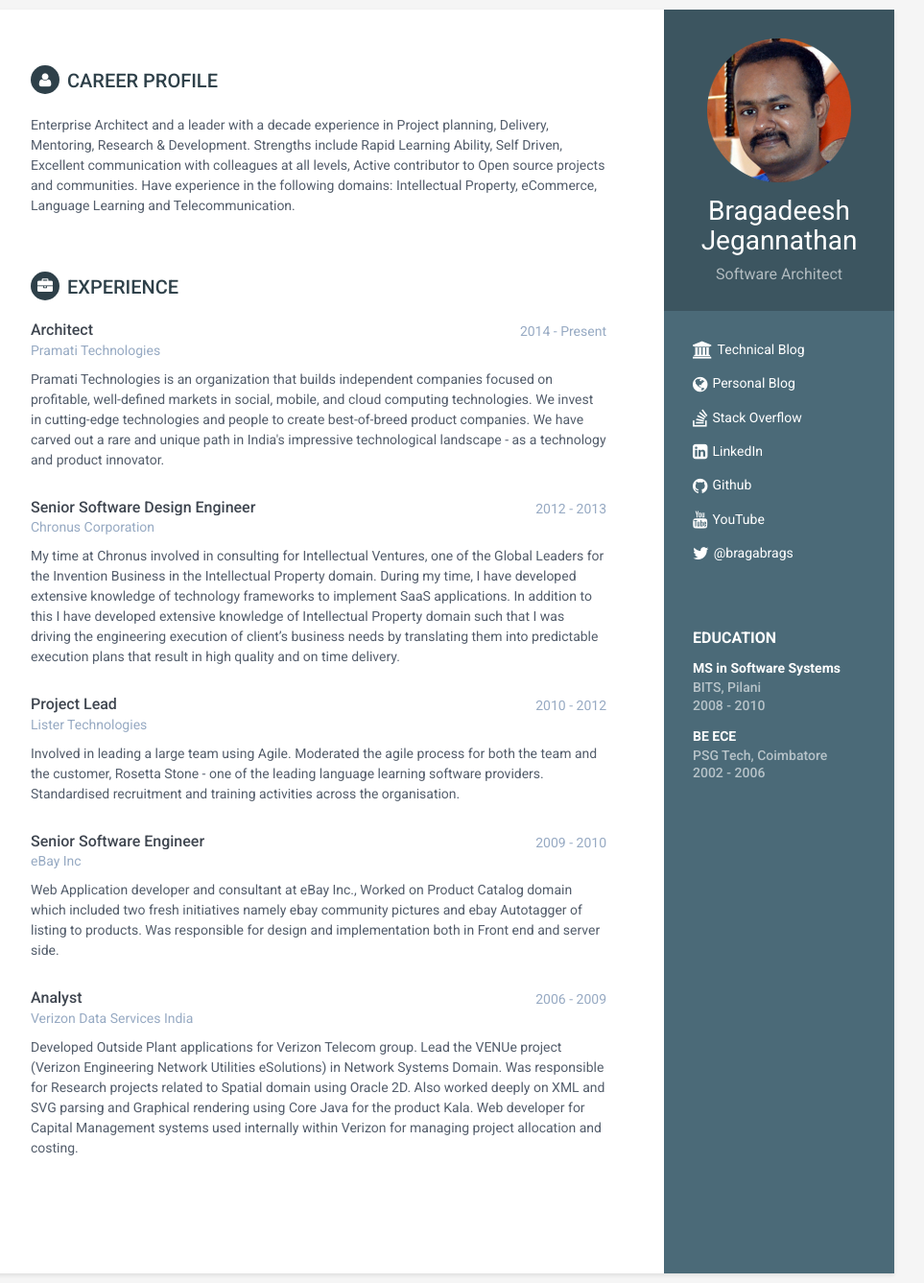
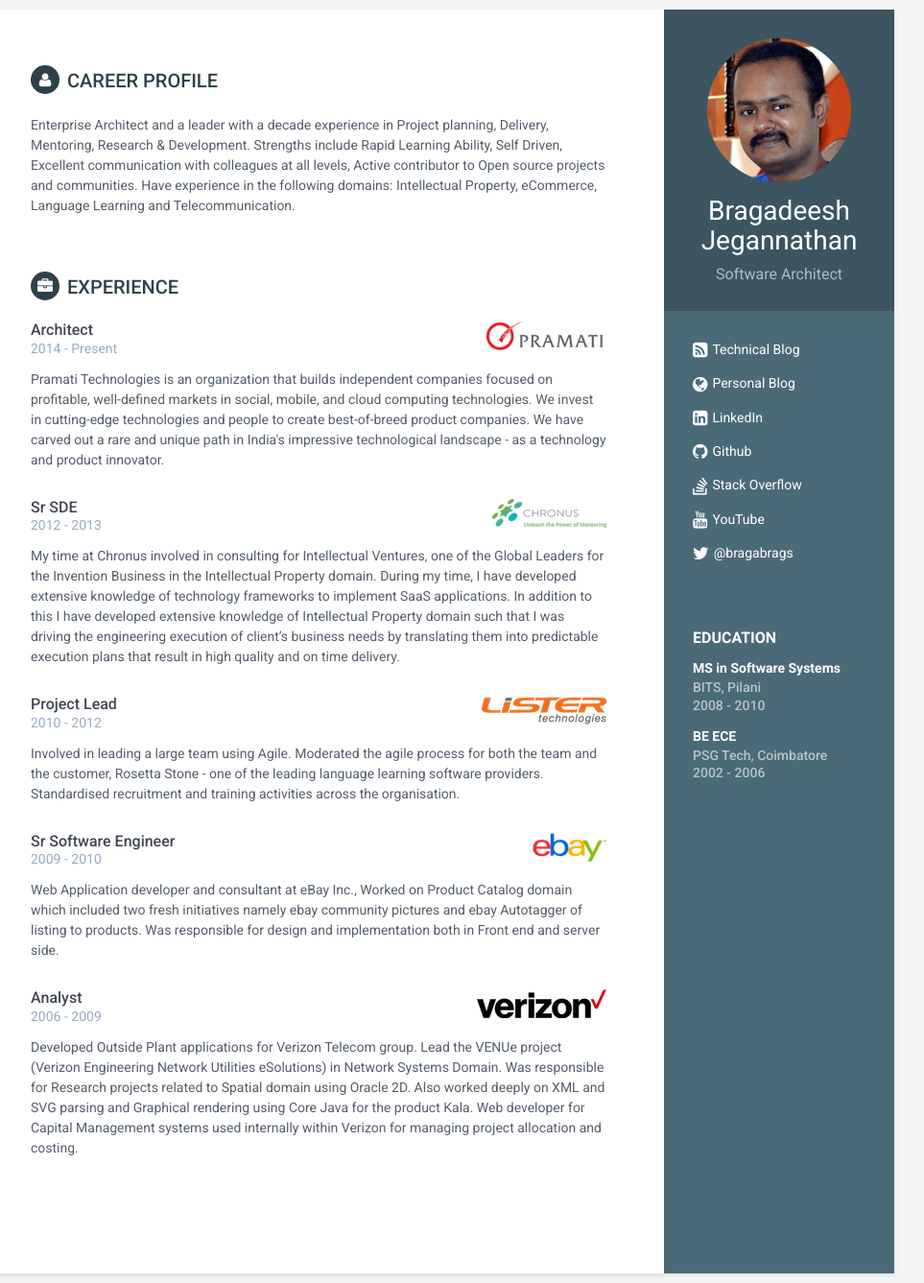
Before and after one commit to bragboy/bragboy.github.io, a Jekyll site: the page built from index.html, in a window 1280 px wide. Shown: the whole page at 96% size, without its empty margins (188-1151 px from the left). Built offline with Jekyll 4.4.1, drawn with Linux system fonts in a browser that asks for light colours.

Commit message:
Adding png icons against companies

```diff
--- a/_includes/experience.html
+++ b/_includes/experience.html
@@ -4,10 +4,14 @@
 <div class="item">
   <div class="meta">
     <div class="upper-row">
+      <div class='job-description'>
         <h3 class="job-title">Architect</h3>
-      <div class="time">2014 - Present</div>
+        <div class="company">2014 - Present</div>
+      </div>
+      <div class="time">
+        <img class='company-logo' src="{{site.baseurl}}/assets/images/pramati.png"/>
+      </div>
     </div><!--//upper-row-->
-    <div class="company">Pramati Technologies</div>
   </div><!--//meta-->
   <div class="details">
       <p>Pramati Technologies is an organization that builds independent companies focused on profitable, well-defined markets in social, mobile, and cloud computing technologies. We invest in cutting-edge technologies and people to create best-of-breed product companies. We have carved out a rare and unique path in India's impressive technological landscape - as a technology and product innovator.</p>
@@ -17,10 +21,14 @@
 <div class="item">
   <div class="meta">
     <div class="upper-row">
-            <h3 class="job-title">Senior Software Design Engineer</h3>
-            <div class="time">2012 - 2013</div>
+      <div class='job-description'>
+        <h3 class="job-title">Sr SDE</h3>
+        <div class="company">2012 - 2013</div>
+      </div>
+      <div class="time">
+        <img class='company-logo' src="{{site.baseurl}}/assets/images/chronus.png"/>
+      </div>
     </div><!--//upper-row-->
-        <div class="company">Chronus Corporation</div>
   </div><!--//meta-->
   <div class="details">
       <p>My time at Chronus involved in consulting for Intellectual Ventures, one of the Global Leaders for the Invention Business in the Intellectual Property domain. During my time, I have developed extensive knowledge of technology frameworks to implement SaaS applications. In addition to this I have developed extensive knowledge of Intellectual Property domain such that I was driving the engineering execution of client’s business needs by translating them into predictable execution plans that result in high quality and on time delivery.</p>
@@ -31,10 +39,14 @@
 <div class="item">
   <div class="meta">
     <div class="upper-row">
+      <div class='job-description'>
         <h3 class="job-title">Project Lead</h3>
-        <div class="time">2010 - 2012</div>
+        <div class="company">2010 - 2012</div>
+      </div>
+      <div class="time">
+        <img class='company-logo' src="{{site.baseurl}}/assets/images/lister.png"/>
+      </div>
     </div><!--//upper-row-->
-    <div class="company">Lister Technologies</div>
   </div><!--//meta-->
   <div class="details">
       <p>Involved in leading a large team using Agile. Moderated the agile process for both the team and the customer, Rosetta Stone - one of the leading language learning software providers. Standardised recruitment and training activities across the organisation.</p>
@@ -44,10 +56,14 @@
 <div class="item">
   <div class="meta">
     <div class="upper-row">
-        <h3 class="job-title">Senior Software Engineer</h3>
-        <div class="time">2009 - 2010</div>
+      <div class='job-description'>
+        <h3 class="job-title">Sr Software Engineer</h3>
+        <div class="company">2009 - 2010</div>
+      </div>
+      <div class="time">
+        <img class='company-logo' src="{{site.baseurl}}/assets/images/ebay.png"/>
+      </div>
     </div><!--//upper-row-->
-    <div class="company">eBay Inc</div>
   </div><!--//meta-->
   <div class="details">
       <p>Web Application developer and consultant at eBay Inc., Worked on Product Catalog domain which included two fresh initiatives namely ebay community pictures and ebay Autotagger of listing to products. Was responsible for design and implementation both in Front end and server side.</p>
@@ -57,10 +73,14 @@
 <div class="item">
   <div class="meta">
     <div class="upper-row">
+      <div class='job-description'>
         <h3 class="job-title">Analyst</h3>
-        <div class="time">2006 - 2009</div>
+        <div class="company">2006 - 2009</div>
+      </div>
+      <div class="time">
+        <img class='company-logo' src="{{site.baseurl}}/assets/images/verizon.png"/>
+      </div>
     </div><!--//upper-row-->
-    <div class="company">Verizon Data Services India</div>
   </div><!--//meta-->
   <div class="details">
       <p>Developed Outside Plant applications for Verizon Telecom group. Lead the VENUe project (Verizon Engineering Network Utilities eSolutions) in Network Systems Domain. Was responsible for Research projects related to Spatial domain using Oracle 2D. Also worked deeply on XML and SVG parsing and Graphical rendering using Core Java for the product Kala. Web developer for Capital Management systems used internally within Verizon for managing project allocation and costing.</p>
--- a/_includes/sidebar.html
+++ b/_includes/sidebar.html
@@ -8,23 +8,19 @@
 
     <div class="contact-container container-block">
       <ul class="list-unstyled contact-list">
-        <li class="website"><i class="fa fa-university"></i><a href="http://tech.bragboy.com">Technical Blog</a></li>
+        <li class="website"><i class="fa fa-rss-square"></i><a href="http://tech.bragboy.com">Technical Blog</a></li>
 
         <li class="website"><i class="fa fa-globe"></i><a href="http://blog.bragboy.com">Personal Blog</a></li>
-
-        <li class="phone"><i class="fa fa-stack-overflow"></i><a href="http://sof.bragboy.com">Stack Overflow</a></li>
 
         <li class="linkedin"><i class="fa fa-linkedin-square"></i><a href="http://linkedin.bragboy.com">LinkedIn</a></li>
 
         <li class="github"><i class="fa fa-github"></i><a href="http://git.bragboy.com">Github</a></li>
 
+        <li class="phone"><i class="fa fa-stack-overflow"></i><a href="http://sof.bragboy.com">Stack Overflow</a></li>
+
         <li class="phone"><i class="fa fa-youtube"></i><a href="http://youtube.bragboy.com">YouTube</a></li>
 
-        {% if site.twitter %}
-        <li class="twitter"><i class="fa fa-twitter"></i><a href="https://twitter.com/{{site.twitter}}">{{site.twitter}}</a></li>
-        {% else %}
-         <li class="twitter"><i class="fa fa-twitter"></i><a href="https://twitter.com/@bragabrags">@bragabrags</a></li>
-        {% endif %}
+        <li class="twitter"><i class="fa fa-twitter"></i><a href="https://twitter.com/@bragabrags">@bragabrags</a></li>
       </ul>
     </div><!--//contact-container-->
    {% include education.html %}
--- a/assets/css/styles-6.css
+++ b/assets/css/styles-6.css
@@ -198,6 +198,9 @@
   overflow: hidden;
   margin-bottom: 2px;
 }
+.main-wrapper .job-description {
+  float: left;
+}
 .main-wrapper .job-title {
   color: #3F4650;
   font-size: 16px;
@@ -206,10 +209,14 @@
   font-weight: 500;
 }
 .main-wrapper .time {
+  float: right;
   position: absolute;
   right: 0;
   top: 0;
   color: #97AAC3;
+}
+.main-wrapper .time .company-logo{
+  max-height: 30px;
 }
 .main-wrapper .company {
   margin-bottom: 10px;
@@ -268,7 +275,6 @@
   .main-wrapper .time {
     position: static;
     display: block;
-    margin-top: 5px;
   }
   .main-wrapper .upper-row {
     margin-bottom: 0;
```
Also changed, not shown: assets/images/chronus.png (added), assets/images/ebay.png (added), assets/images/lister.png (added), assets/images/pramati.png (added), assets/images/verizon.png (added), 12 other files. Lines whose indentation alone changed are shown as unchanged.
